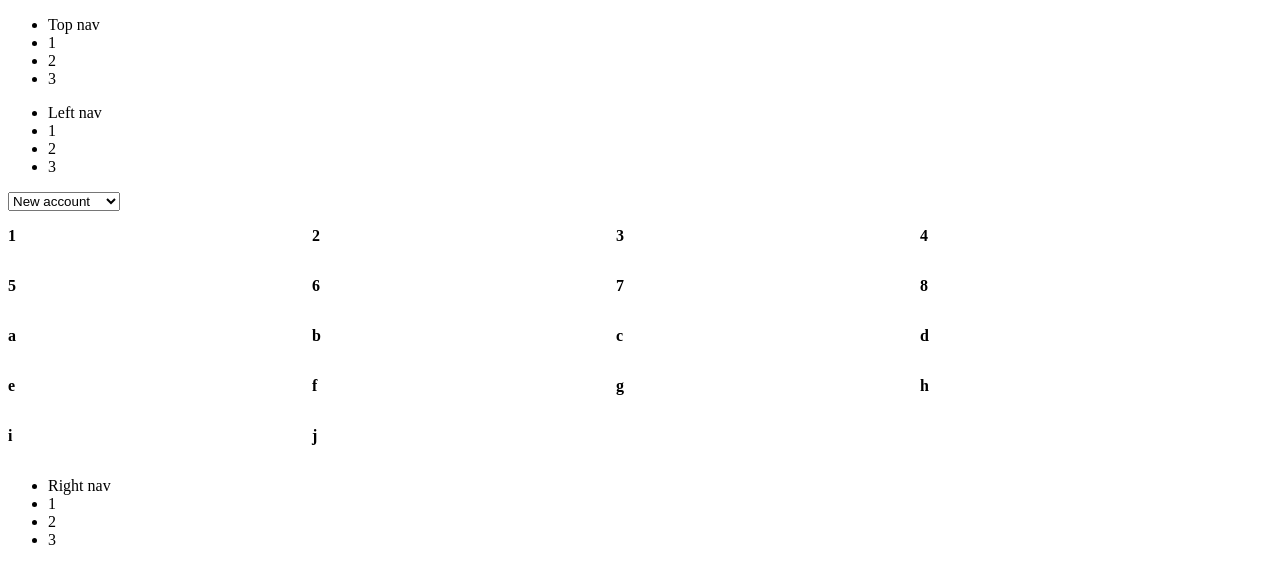
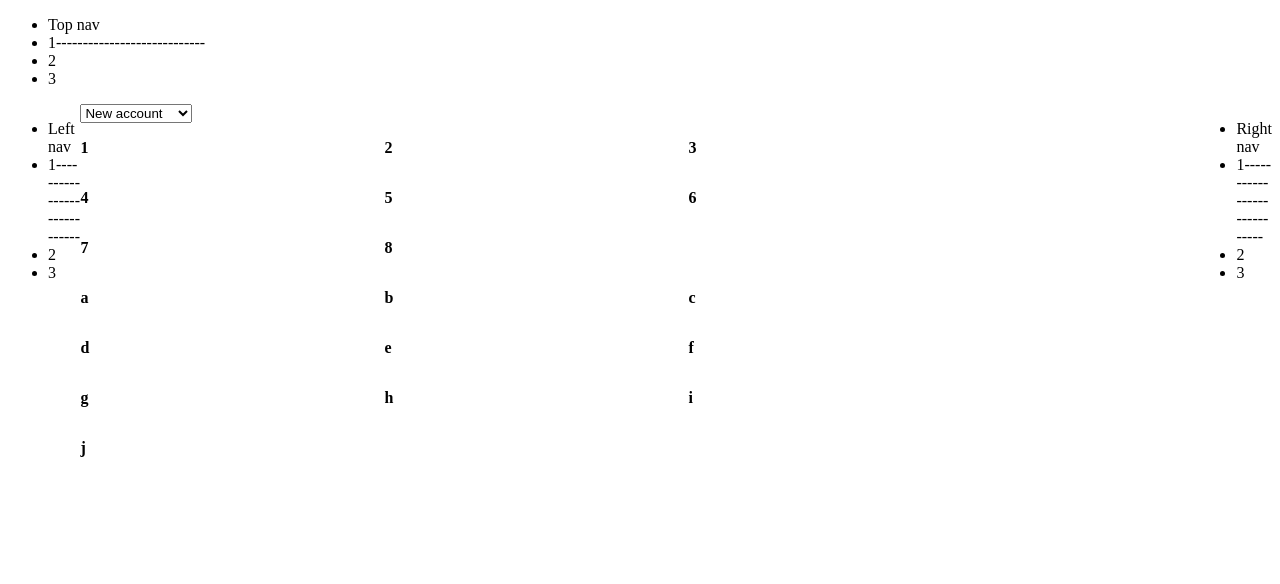
Before and after one commit to sh1chan/jibun, a Django app: page /accounts/ in a window 1280 px wide. Shown: the top 584 px of the page. Run offline with Django 4.2, Linux system fonts and the light colour scheme.

Commit message:
Add navbar

```diff
--- a/accounts/static/accounts/js/index.js
+++ b/accounts/static/accounts/js/index.js
@@ -12,6 +12,7 @@
   strong.innerText = new_account;
   p.appendChild(strong);
   div.appendChild(p);
+  div.className = "card";
   // NOTE: accounts node children has been swapped so taking the 0-th index
   const parent_node = document.getElementById("accounts").children[0];
   parent_node.insertBefore(div, parent_node.children[0]);
--- a/accounts/templates/accounts/index.html
+++ b/accounts/templates/accounts/index.html
@@ -12,7 +12,7 @@
 
 
 {% block body %}
-  <div class="cards_wrapper">
+  <div class="actions">
     <div class="card">
       <!-- TODO: width: auto; -->
       <input id="new_account"
--- a/sh1chan/templates/sh1chan/index.html
+++ b/sh1chan/templates/sh1chan/index.html
@@ -6,34 +6,44 @@
     <title>{% block title %}{% endblock %}</title>
     {% block head %}
     {% endblock %}
+    <style>
+
+    .tt {
+      display: flex;
+    }
+    </style>
+
   </head>
 
-  <body>
-    <nav class="navbar-top">
+  <body class="row">
+    <nav class="navbar-top col-lg-12 col-md-12 col-sm-12">
       <ul>
         <li>Top nav</li>
-        <li>1</li>
+        <li>1----------------------------</li>
         <li>2</li>
         <li>3</li>
       </ul>
     </nav>
 
-    <nav class="navbar-left">
+    <div class="tt">
+      <nav class="a navbar-left col-lg-2 col-md-2 col-sm-2">
         <ul>
           <li>Left nav</li>
-        <li>1</li>
+          <li>1----------------------------</li>
           <li>2</li>
           <li>3</li>
         </ul>
       </nav>
 
+      <div class="a container col-lg-8 col-md-8 col-sm-8">
         {% block body %}
         {% endblock %}
+      </div>
 
-    <nav class="navbar-right">
+      <nav class="a navbar-right col-lg-2 col-md-2 col-sm-2">
         <ul>
           <li>Right nav</li>
-        <li>1</li>
+          <li>1----------------------------</li>
           <li>2</li>
           <li>3</li>
         </ul>
```
Lines whose indentation alone changed are shown as unchanged.
